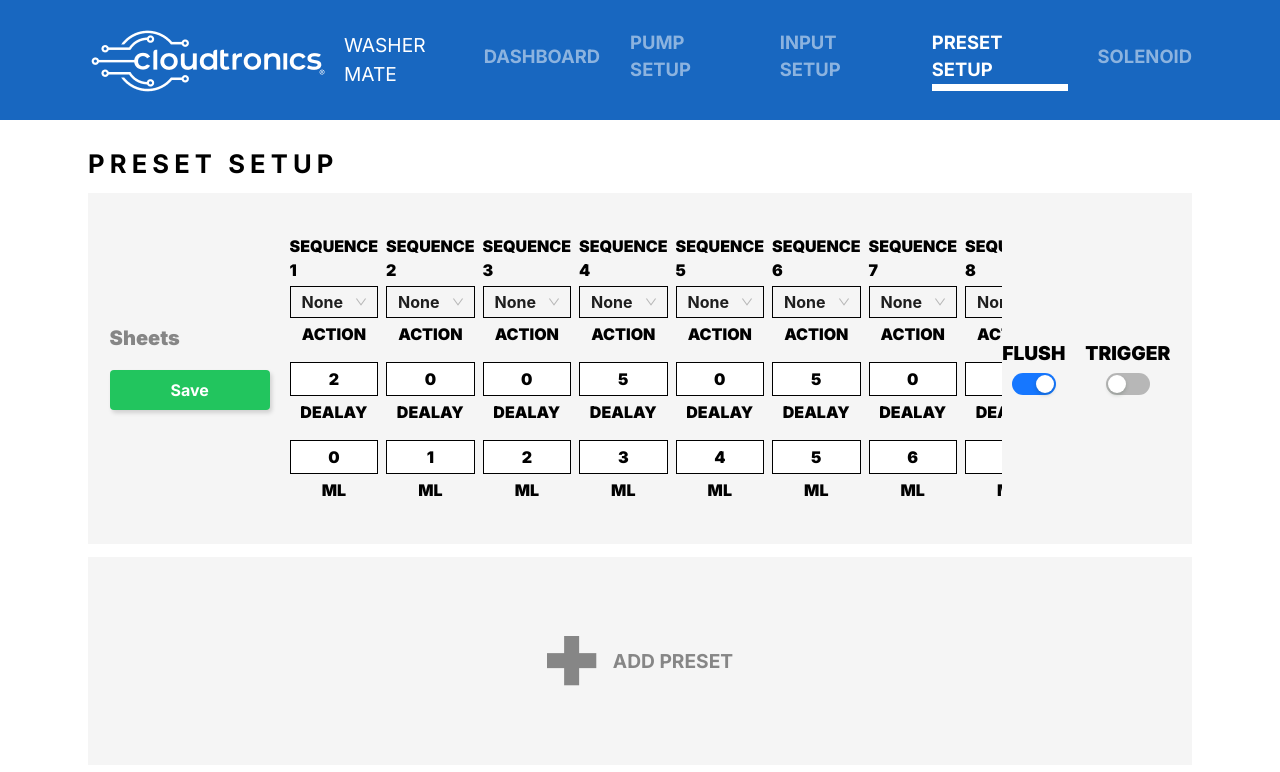
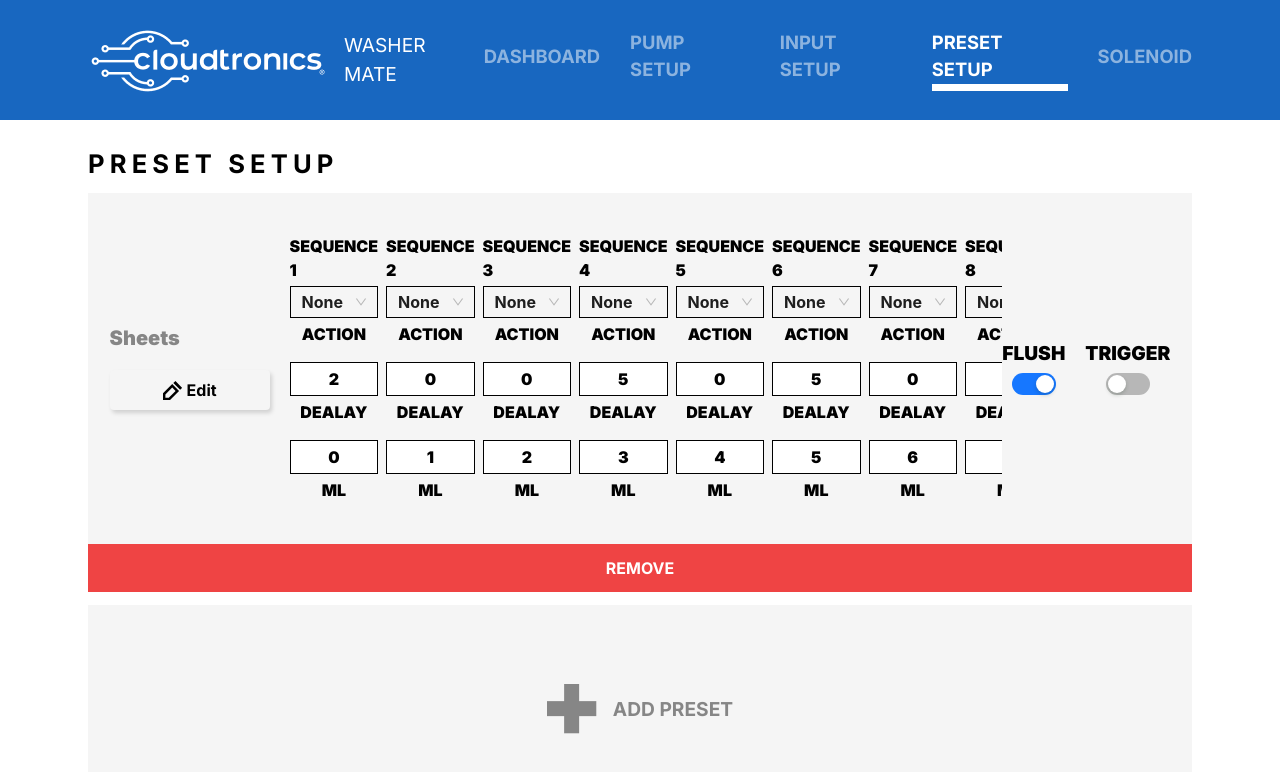
Before and after one commit to piyawatpm/washer-demo2, a Next.js app: page / in a window 1280 px wide. Both pictures are taken after a click on the element "PRESET SETUP". Shown: the top 772 px of the page. Built offline with nearby package versions, Linux system fonts and the light colour scheme; no server answers.

Commit message:
feat: add api call for preset page

```diff
--- a/package.json
+++ b/package.json
@@ -14,12 +14,14 @@
     "next": "14.0.4",
     "react": "^18",
     "react-dom": "^18",
-    "swr": "^2.2.4"
+    "swr": "^2.2.4",
+    "uuid": "^9.0.1"
   },
   "devDependencies": {
     "@types/node": "^20",
     "@types/react": "^18",
     "@types/react-dom": "^18",
+    "@types/uuid": "^9.0.7",
     "autoprefixer": "^10.0.1",
     "eslint": "^8",
     "eslint-config-next": "14.0.4",
--- a/src/app/_component/PresetSetup.tsx
+++ b/src/app/_component/PresetSetup.tsx
@@ -1,9 +1,11 @@
 import { Modal, Select, Switch } from "antd";
 import Image from "next/image";
-import { useMemo, useState } from "react";
+import { useEffect, useMemo, useState } from "react";
+import { v4 } from "uuid";
 
 import { usePump } from "../_swr/usePump";
-import { usePreset } from "../_swr/usePreset";
+import { PresetType, usePreset } from "../_swr/usePreset";
+import axios from "axios";
 type WasherStep =
   | "Detergent"
   | "Softener"
@@ -14,16 +16,109 @@ type WasherStep =
 const PresetSetup = () => {
   const [washerStep, setWasherStep] = useState<WasherStep>("Detergent");
   const [isModalOpen, setIsModalOpen] = useState(false);
+  const [editIds, setEditIds] = useState<string[]>([]);
   const [isEdit, setIsEdit] = useState(false);
-  const [presets, setPresets] = useState([1]);
+  const initialPreset = {
+    presetId: "1",
+    isFlush: false,
+    isTrigger: false,
+    sequenceData: [
+      {
+        pumpId: null,
+        order: 1,
+        inputId: null,
+        inputName: null,
+        pumpNumber: null,
+        delay: 0,
+        ml: 0,
+      },
+      {
+        pumpId: null,
+        order: 2,
+        inputId: null,
+        inputName: null,
+        pumpNumber: null,
+        delay: 0,
+        ml: 0,
+      },
+      {
+        pumpId: null,
+        order: 3,
+        inputId: null,
+        inputName: null,
+        pumpNumber: null,
+        delay: 0,
+        ml: 0,
+      },
+      {
+        pumpId: null,
+        order: 4,
+        inputId: null,
+        inputName: null,
+        pumpNumber: null,
+        delay: 0,
+        ml: 0,
+      },
+      {
+        pumpId: null,
+        order: 5,
+        inputId: null,
+        inputName: null,
+        pumpNumber: null,
+        delay: 0,
+        ml: 0,
+      },
+      {
+        pumpId: null,
+        order: 6,
+        inputId: null,
+        inputName: null,
+        pumpNumber: null,
+        delay: 0,
+        ml: 0,
+      },
+      {
+        pumpId: null,
+        order: 7,
+        inputId: null,
+        inputName: null,
+        pumpNumber: null,
+        delay: 0,
+        ml: 0,
+      },
+      {
+        pumpId: null,
+        order: 8,
+        inputId: null,
+        inputName: null,
+        pumpNumber: null,
+        delay: 0,
+        ml: 0,
+      },
+      {
+        pumpId: null,
+        order: 9,
+        inputId: null,
+        inputName: null,
+        pumpNumber: null,
+        delay: 0,
+        ml: 0,
+      },
+      {
+        pumpId: null,
+        order: 10,
+        inputId: null,
+        inputName: null,
+        pumpNumber: null,
+        delay: 0,
+        ml: 0,
+      },
+    ],
+  };
+  const [presets, setPresets] = useState<PresetType[]>([initialPreset]);
   const { data: presetData } = usePreset();
   const { data: pumpData } = usePump();
-  const handleCloseModal = () => {
-    setIsModalOpen(false);
-  };
-  const handleOpenModal = () => {
-    setIsModalOpen(true);
-  };
+
   const filterOption = (
     input: string,
     option?: { label: string; value: string }
@@ -35,8 +130,6 @@ const PresetSetup = () => {
   const onSearch = (value: string) => {
     console.log("search:", value);
   };
-
-  console.log("console.log(pumpData) =", pumpData);
   const inputOption = useMemo(() => {
     console.log(pumpData);
     if (pumpData) {
@@ -55,31 +148,95 @@ const PresetSetup = () => {
       return output;
     }
   }, [pumpData]);
+  useEffect(() => {
+    if (presetData) {
+      setPresets(presetData);
+    }
+  }, [presetData]);
+  const handleAddPreset = () => {
+    setPresets((p) => {
+      return [...p, { ...initialPreset, presetId: v4(), isNew: true }];
+    });
+  };
+  const handleAddNewPreset = async (presetData: PresetType) => {
+    try {
+      const res = await axios.post("/api/v1/preset", presetData);
+      console.log(res);
+    } catch (error) {
+      console.log(error);
+    }
+  };
+  const handleEditPreset = async (presetData: PresetType) => {
+    try {
+      const res = await axios.post(
+        `/api/v1/preset/${presetData.presetId}`,
+        presetData
+      );
+      console.log(res);
+    } catch (error) {
+      console.log(error);
+    }
+  };
+  const handleRemovePreset = async (presetData: PresetType) => {
+    if (presetData.isNew) {
+      setPresets((p) =>
+        p.filter((preset) => preset.presetId !== presetData.presetId)
+      );
+    } else {
+      try {
+        const res = axios.delete(`/api/v1/preset/${presetData.presetId}`);
+      } catch (error) {}
+      setPresets((p) =>
+        p.filter((preset) => preset.presetId !== presetData.presetId)
+      );
+    }
+  };
   return (
     <div className=" w-full h-[1000px]  flex flex-col text-base gap-y-[4.75rem]">
       <div className=" flex flex-col gap-y-[.85rem]">
         <h1 className=" heading">PRESET SETUP</h1>
         <div className=" flex flex-col gap-y-5 w-full">
-          {presetData?.map((preset, i) => {
+          {presets?.map((preset, i) => {
             return (
-              <div
-                key={preset.presetId}
-                className=" bg-[#F5F5F5] w-full p-[1.35rem] flex items-center justify-between"
-              >
+              <div key={preset.presetId} className=" flex flex-col">
+                <div className=" bg-[#F5F5F5] w-full p-[1.35rem] flex items-center justify-between">
                   <div className=" flex flex-col gap-y-5">
                     <p className=" text-[1.25rem] text-[#868686] font-black">
                       Sheets
                     </p>
+                    {editIds.includes(preset.presetId) ? (
+                      <>
                         <button
                           onClick={() => {
-                      setIsEdit((p) => !p);
+                            if (preset.isNew) {
+                              handleAddNewPreset(preset);
+                            } else {
+                              handleEditPreset(preset);
+                            }
                           }}
-                    className={` ${
-                      !isEdit && "!bg-green-500 !text-white"
-                    }  cursor-pointer gap-x-[.3rem] py-2 w-[10rem] font-bold rounded-[.25rem] button-primary text-black flex items-center justify-center`}
+                          className={` !bg-green-500 !text-white  cursor-pointer gap-x-[.3rem] py-2 w-[10rem] font-bold rounded-[.25rem] button-primary flex items-center justify-center`}
                         >
-                    {isEdit ? (
-                      <>
+                          {" "}
+                          <p>Save</p>
+                        </button>
+                        <button
+                          onClick={() => {
+                            setEditIds((p) =>
+                              p.filter((id) => id !== preset.presetId)
+                            );
+                          }}
+                          className={`  cursor-pointer gap-x-[.3rem] py-2 w-[10rem] font-bold rounded-[.25rem] button-primary text-black flex items-center justify-center`}
+                        >
+                          <p>Cancel</p>
+                        </button>
+                      </>
+                    ) : (
+                      <button
+                        onClick={() => {
+                          setEditIds((p) => [...p, preset.presetId]);
+                        }}
+                        className={` cursor-pointer gap-x-[.3rem] py-2 w-[10rem] font-bold rounded-[.25rem] button-primary text-black flex items-center justify-center`}
+                      >
                         {" "}
                         <svg
                           xmlns="http://www.w3.org/2000/svg"
@@ -93,11 +250,8 @@ const PresetSetup = () => {
                           />
                         </svg>
                         <p>Edit</p>
-                      </>
-                    ) : (
-                      <p>Save</p>
+                      </button>
                     )}
-                  </button>
                   </div>
                   <div className=" flex gap-x-2 overflow-scroll p-5 ">
                     {preset?.sequenceData?.map((sequence, i) => {
@@ -154,16 +308,21 @@ const PresetSetup = () => {
                     </div>
                   </div>
                 </div>
+                <div
+                  onClick={() => {
+                    handleRemovePreset(preset);
+                  }}
+                  className=" w-full flex items-center justify-center bg-red-500 font-bold py-3 text-white cursor-pointer "
+                >
+                  <p>REMOVE</p>
+                </div>
+              </div>
             );
           })}
         </div>
         <div
           onClick={() => {
-            setPresets((p) => {
-              const newArr = [...p];
-              newArr.push(1);
-              return newArr;
-            });
+            handleAddPreset();
           }}
           className=" hover:border cursor-pointer h-[13rem] w-full bg-[#F5F5F5] flex items-center justify-center gap-x-4"
         >
```
Also changed, not shown: src/app/_swr/usePreset.ts (+5 -2 lines), 2 other files (tests, documents, lock files or other folders). Lines whose indentation alone changed are shown as unchanged.
